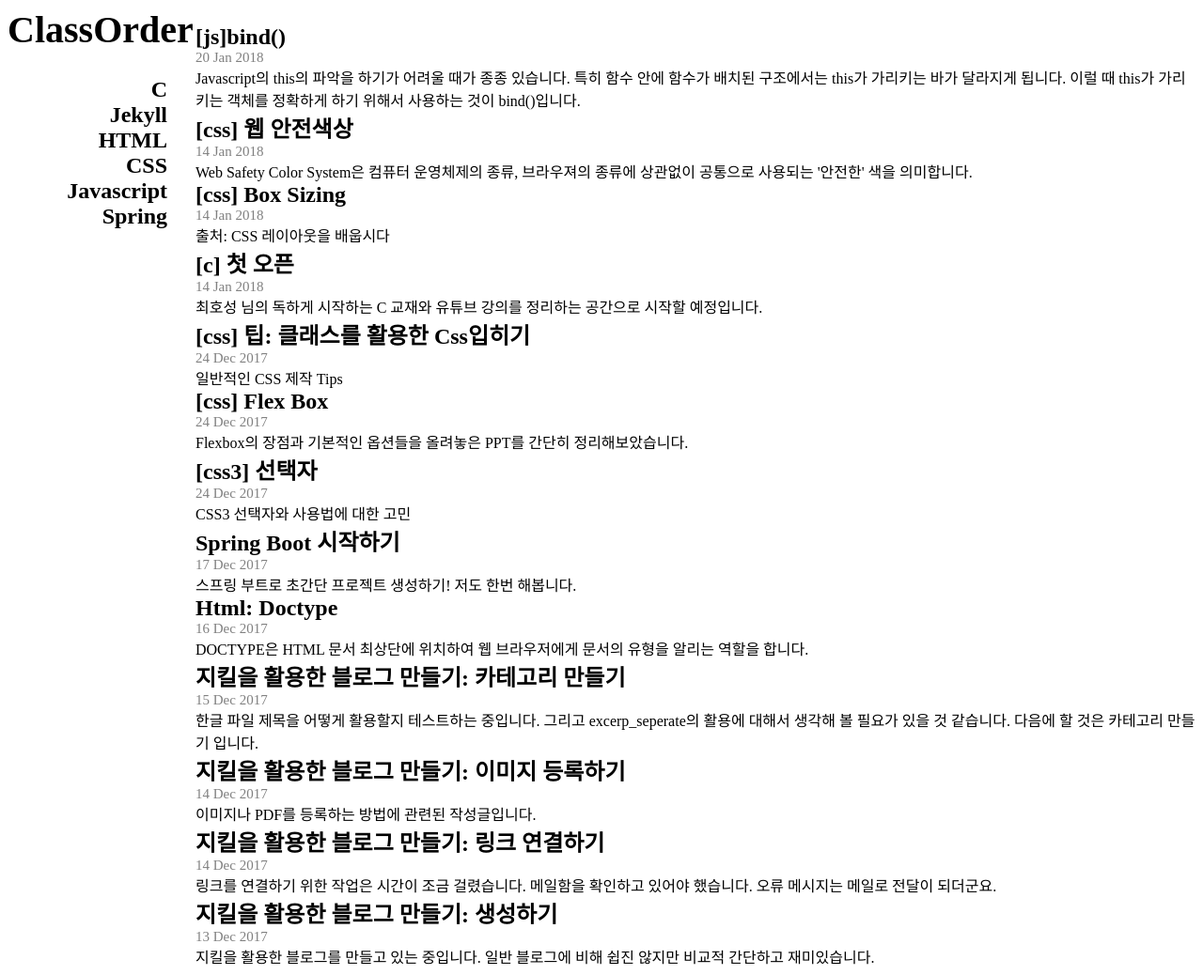
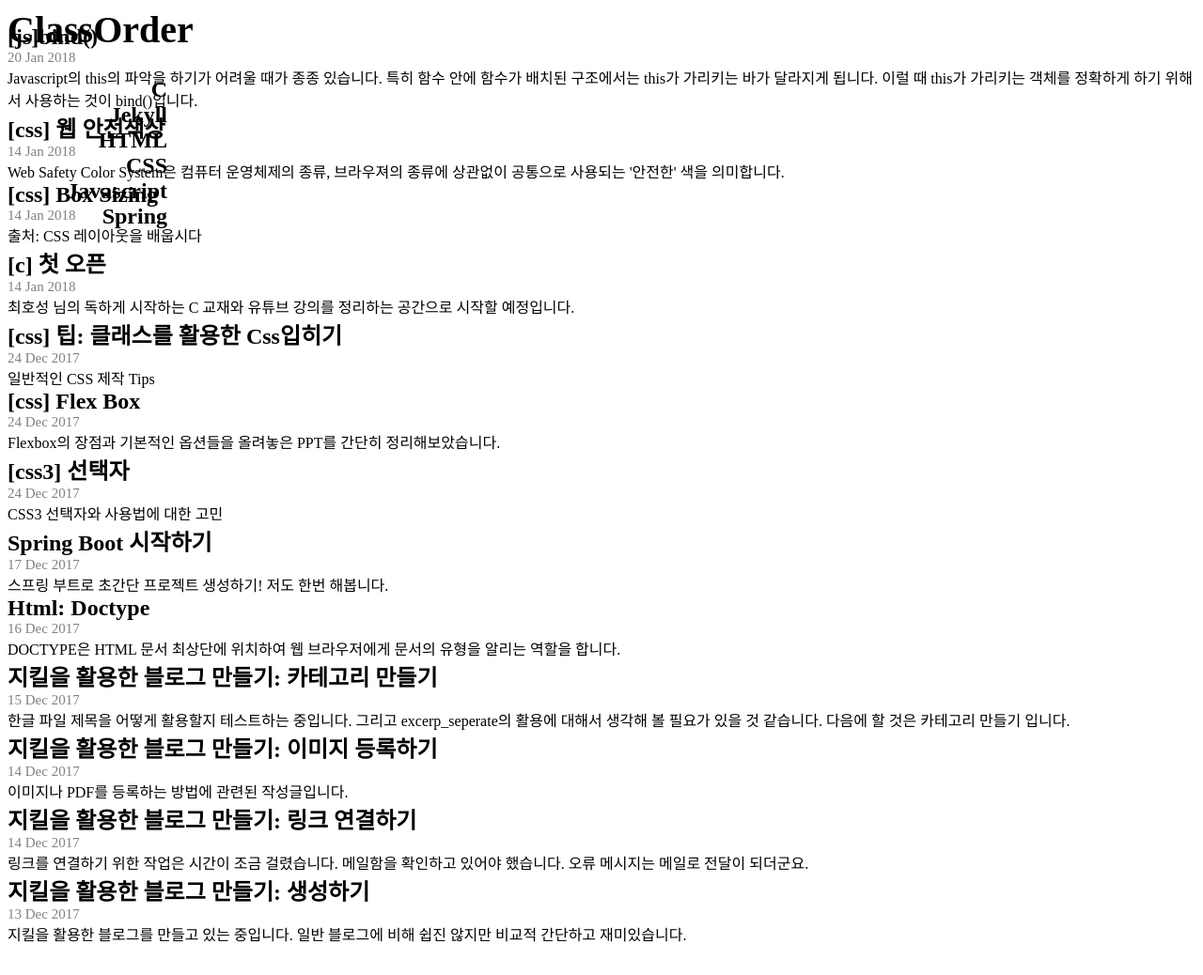
Before and after one commit to ProjectTavern/deprecated-winterguard.github.io, a Jekyll site: the page built from index.html, in a window 1280 px wide. Shown: the whole page at 94% size. Built offline with Jekyll 4.4.1, drawn with Linux system fonts in a browser that asks for light colours; nearby versions of some CDN libraries; the list of posts is cut into pages by our own code; after the commit the page ends 1014 px from its top, so only the background shows below that.

Commit message:
minwidth

```diff
--- a/_includes/head.html
+++ b/_includes/head.html
@@ -19,13 +19,9 @@
     a:link:active,a:visited:active{color:Black}
     a:hover::after{content:'';width:100%;height:1px;display:block;position:absolute;margin-top:-13px;border-bottom:10px solid red;z-index: -1;border-radius:10px}
     .main_header{position:fixed;width:200px}
-    .main_content{margin-left:200px}
+    .main_content{width:100%;min-width:960px;}
     .date{font-size:15px;color:grey;display:block}
-    .categories{
-      text-align:right;
-      font-size:1.5em;
-      font-weight:bold;
-    }
+    .categories{text-align:right;font-size:1.5em;font-weight:bold}
     .categories li{margin-right:30px}
 
   </style>
```
